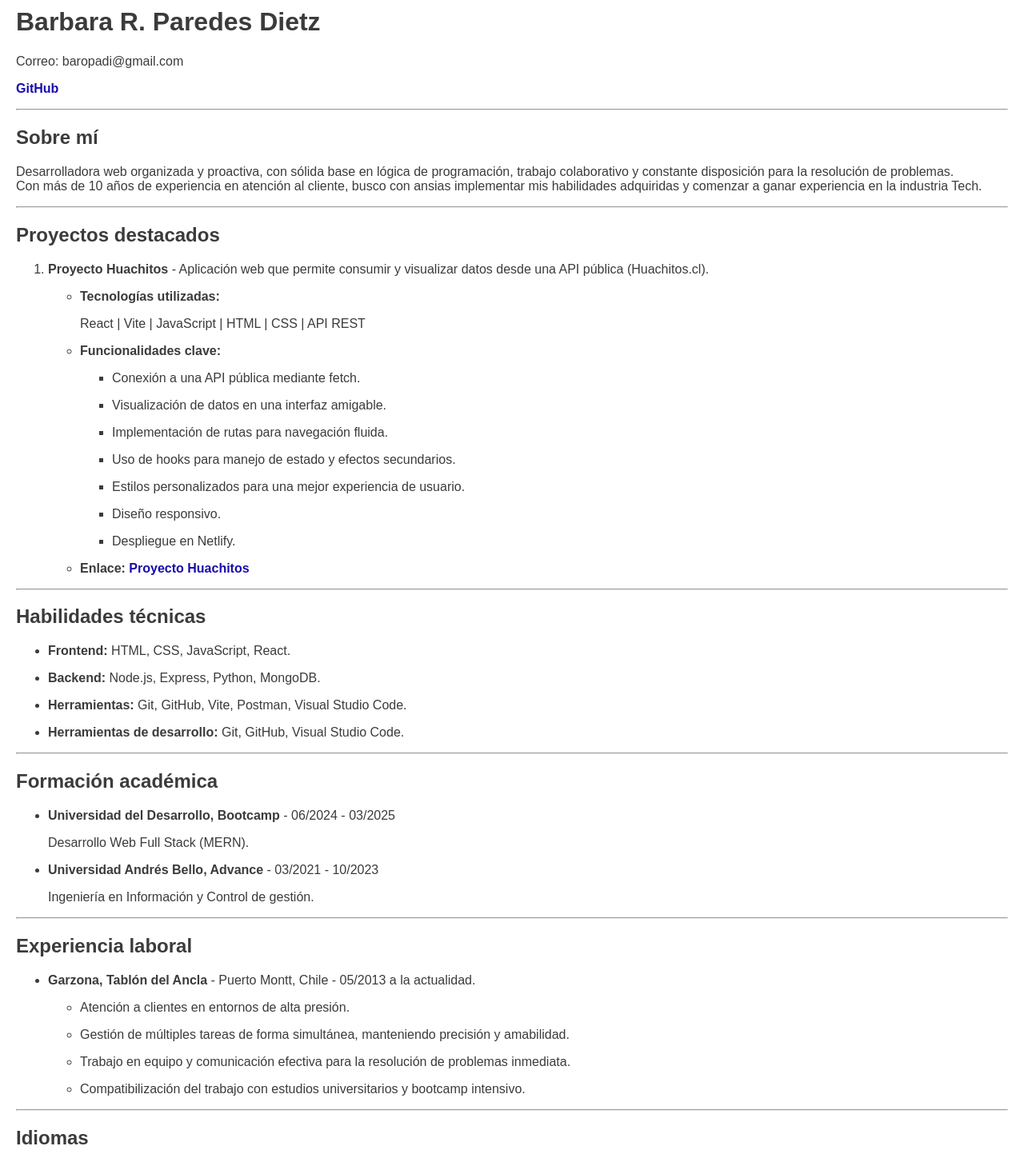
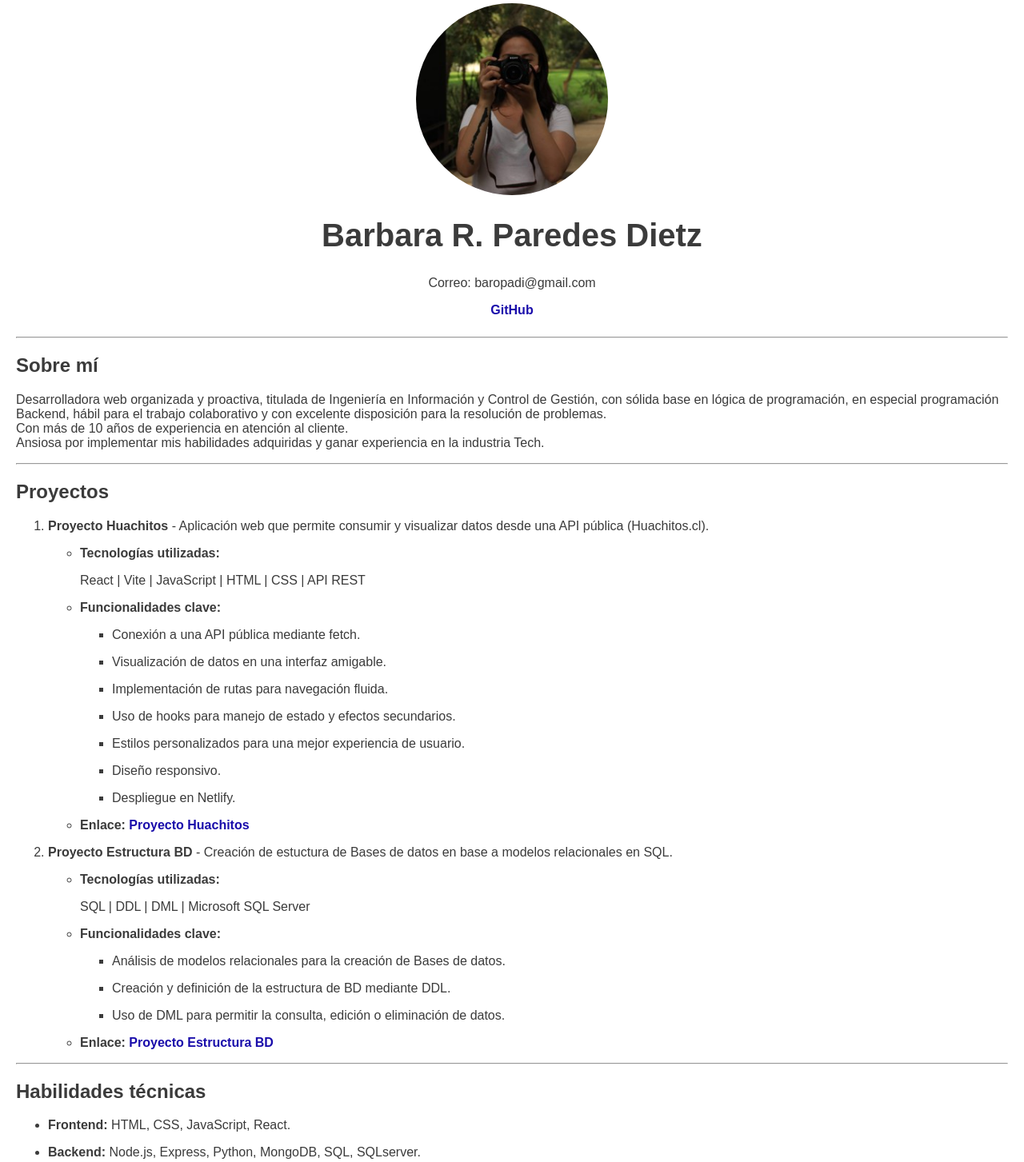
Before and after one commit to Baropadi/Curriculum-vitae, a plain HTML site: page index.html in a window 1280 px wide. Shown: the part 12-1465 px from the top of the page at 80% size. Drawn offline with Linux system fonts and the light colour scheme.

Commit message:
Added profile image, new project, and updated HMTL file

```diff
--- a/index.html
+++ b/index.html
@@ -8,22 +8,28 @@
   </head>
   <body id="root">
     <header>
-      <h1>Barbara R. Paredes Dietz</h1>
-      <p>Correo: baropadi@gmail.com</p>
-      <p><a href="https://github.com/Baropadi" target="_blank">GitHub</a></p>
+      <div class="profile">
+        <img
+          src="./assets/imagenBP1.jpg"
+          alt="Foto de perfil"
+          class="profile-image">
+        <h1>Barbara R. Paredes Dietz</h1>
+        <p>Correo: baropadi@gmail.com</p>
+        <p><a href="https://github.com/Baropadi" target="_blank">GitHub</a></p>
+      </div>
       <hr />
       <h2>Sobre mí</h2>
       <p>
-        Desarrolladora web organizada y proactiva, con sólida base en lógica de
-        programación, trabajo colaborativo y constante disposición para la
+        Desarrolladora web organizada y proactiva, titulada de Ingeniería en Información y Control de Gestión, con sólida base en lógica de
+        programación, en especial programación Backend, hábil para el trabajo colaborativo y con excelente disposición para la
         resolución de problemas. <br />Con más de 10 años de experiencia en
-        atención al cliente, busco con ansias implementar mis habilidades
-        adquiridas y comenzar a ganar experiencia en la industria Tech.
+        atención al cliente. <br /> Ansiosa por implementar mis habilidades
+        adquiridas y ganar experiencia en la industria Tech.
       </p>
     </header>
     <hr />
     <section>
-      <h2>Proyectos destacados</h2>
+      <h2>Proyectos</h2>
       <ol>
         <li>
           <p>
@@ -74,6 +80,41 @@
             </li>
           </ul>
         </li>
+        <li>
+          <p>
+            <strong>Proyecto Estructura BD</strong> - Creación de estuctura de Bases de datos en base a modelos relacionales en SQL.
+          </p>
+          <ul>
+            <li>
+              <strong>Tecnologías utilizadas: </strong>
+              <p>SQL | DDL | DML | Microsoft SQL Server </p>
+            </li>
+            <li>
+              <strong>Funcionalidades clave:</strong>
+              <div>
+                <ul>
+                  <li><p>Análisis de modelos relacionales para la creación de Bases de datos.</p></li>
+                  <li>
+                    <p>Creación y definición de la estructura de BD mediante DDL.</p>
+                  </li>
+                  <li>
+                    <p>Uso de DML para permitir la consulta, edición o eliminación de datos.</p>
+                  </li>
+                </ul>
+              </div>
+            </li>
+            <li>
+              <p>
+                <strong>Enlace: </strong>
+                <a
+                  href="./assets/ProyectoEstructuraBD.pdf"
+                  target="_blank"
+                  >Proyecto Estructura BD</a
+                >
+              </p>
+            </li>
+          </ul>
+        </li>
       </ol>
     </section>
     <hr />
@@ -84,7 +125,7 @@
           <p><strong>Frontend: </strong>HTML, CSS, JavaScript, React.</p>
         </li>
         <li>
-          <p><strong>Backend: </strong>Node.js, Express, Python, MongoDB.</p>
+          <p><strong>Backend: </strong>Node.js, Express, Python, MongoDB, SQL, SQLserver.</p>
         </li>
         <li>
           <p>
@@ -158,7 +199,7 @@
         </li>
         <li>
           <p>
-            <strong>Inglés: </strong>Intermedio/Avanzado, con muy buena
+            <strong>Inglés: </strong>Intermedio alto/B2, con muy buena
             comprensión lectora (documentación técnica).
           </p>
           <div class="bar"><div class="fill" style="width: 80%"></div></div>
--- a/styles.css
+++ b/styles.css
@@ -2,6 +2,29 @@
   font-family: "Arial", sans-serif;
   color: #3b3b3b;
   margin: 0 20px 0 20px;
+}
+
+.profile {
+  display: flex;
+  flex-direction:column;
+  align-items: center;
+  margin: 1em;
+}
+
+.profile h1 {
+  font-size: 2.5em;
+  margin: 0.5em;
+}
+
+.profile p {
+  margin: 0.5em;
+}
+
+.profile-image {
+  width: 15em;
+  height: 15em;
+  border-radius: 50%;
+  margin: 0 0 0.5em 0;
 }
 
 a {
```
Also changed, not shown: assets/imagenBP1.jpg (added), 1 other file.
